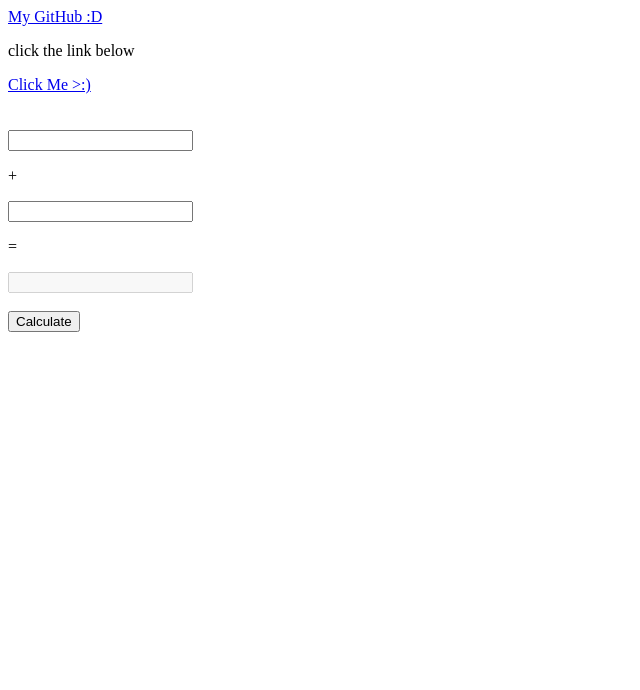
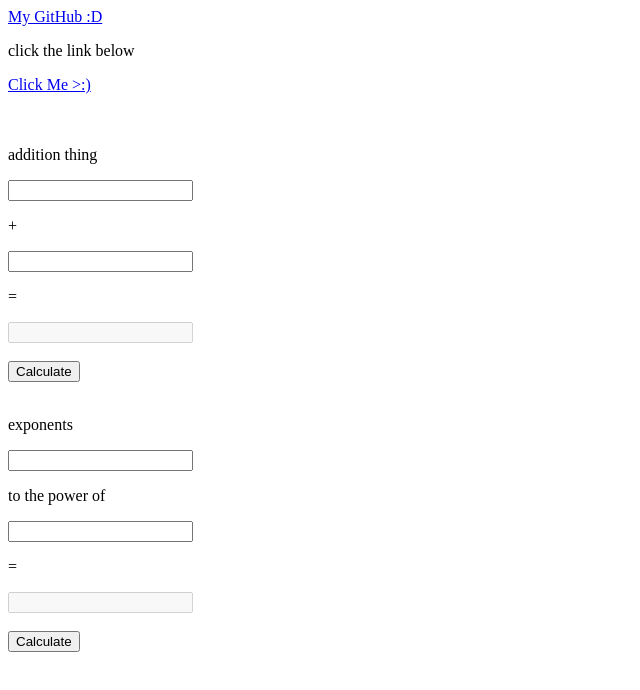
Before and after one commit to ChainChomp5040/chainchomp5040.github.io, a plain HTML site: page index.html in a window 1280 px wide. Shown: the whole page, without its empty margins (0-640 px from the left). Drawn offline with Linux system fonts and the light colour scheme.

Commit message:
Add files via upload

```diff
--- a/index.html
+++ b/index.html
@@ -8,6 +8,7 @@
 <br>
 <br>
 <br>
+<p>addition thing</p>
 <input type="text" id="num1"></input>
 <p>+</p>
 <input type="text" id="num2"></input>
@@ -16,5 +17,16 @@
 <br>
 <br>
 <button onclick="calculate();" id="calc">Calculate</button>
+<br>
+<br>
+<p>exponents</p>
+<input type="text" id="num1ex"></input>
+<p>to the power of</p>
+<input type="text" id="num2ex"></input>
+<p>=</p>
+<input type="text" id="ansex" disabled></input>
+<br>
+<br>
+<button onclick="calculateex();" id="calcex">Calculate</button>
 </body>
 </html>
--- a/index.js
+++ b/index.js
@@ -1,8 +1,13 @@
 function calculate() {
-    console.log("Starting calculate");
     var num1 = document.getElementById("num1").value;
     var num2 = document.getElementById("num2").value;
     var ans = parseInt(num1) + parseInt(num2);
     document.getElementById("ans").value = ans;
-    console.log(ans);
 }
+
+function calculateex() {
+    var num1ex = document.getElementById("num1ex").value;
+    var num2ex = document.getElementById("num2ex").value;
+    var ansex = Math.pow(parseInt(num1ex),parseInt(num2ex));
+    document.getElementById("ansex").value = ansex;
+}
```
